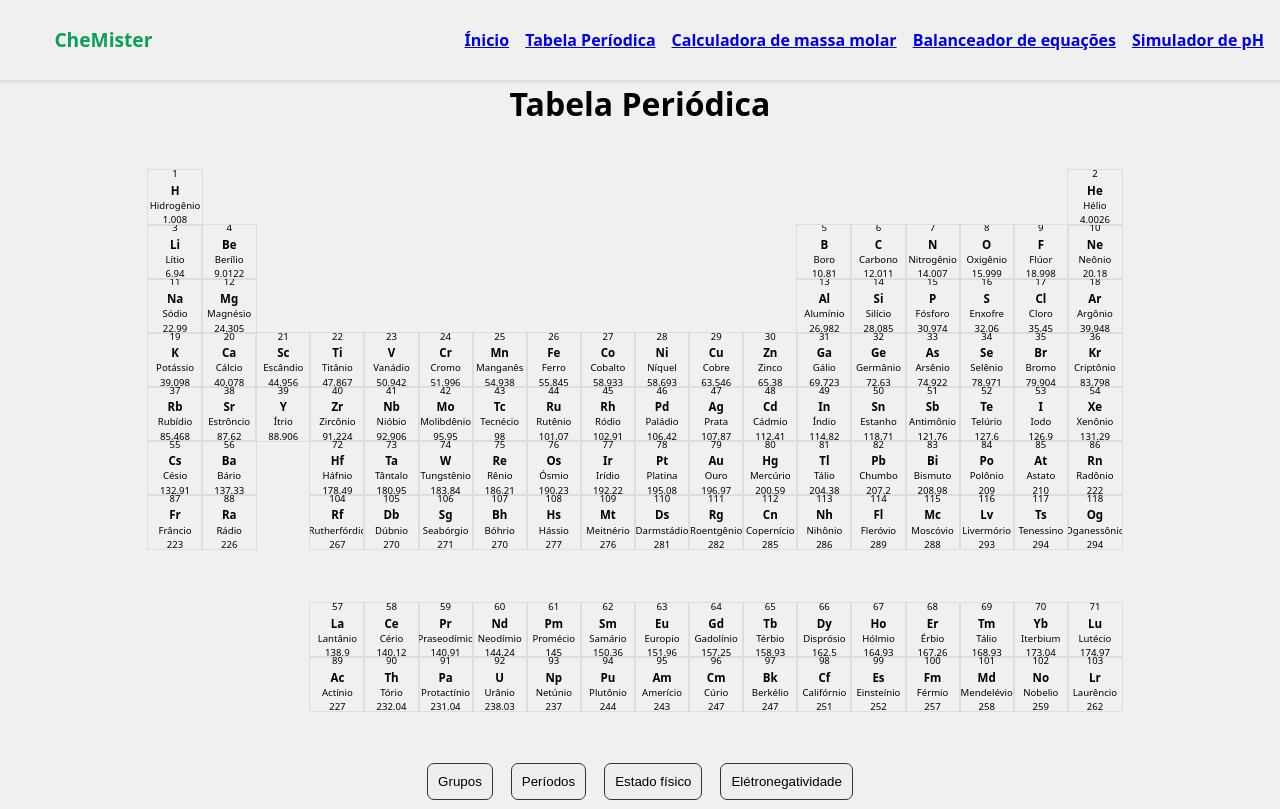
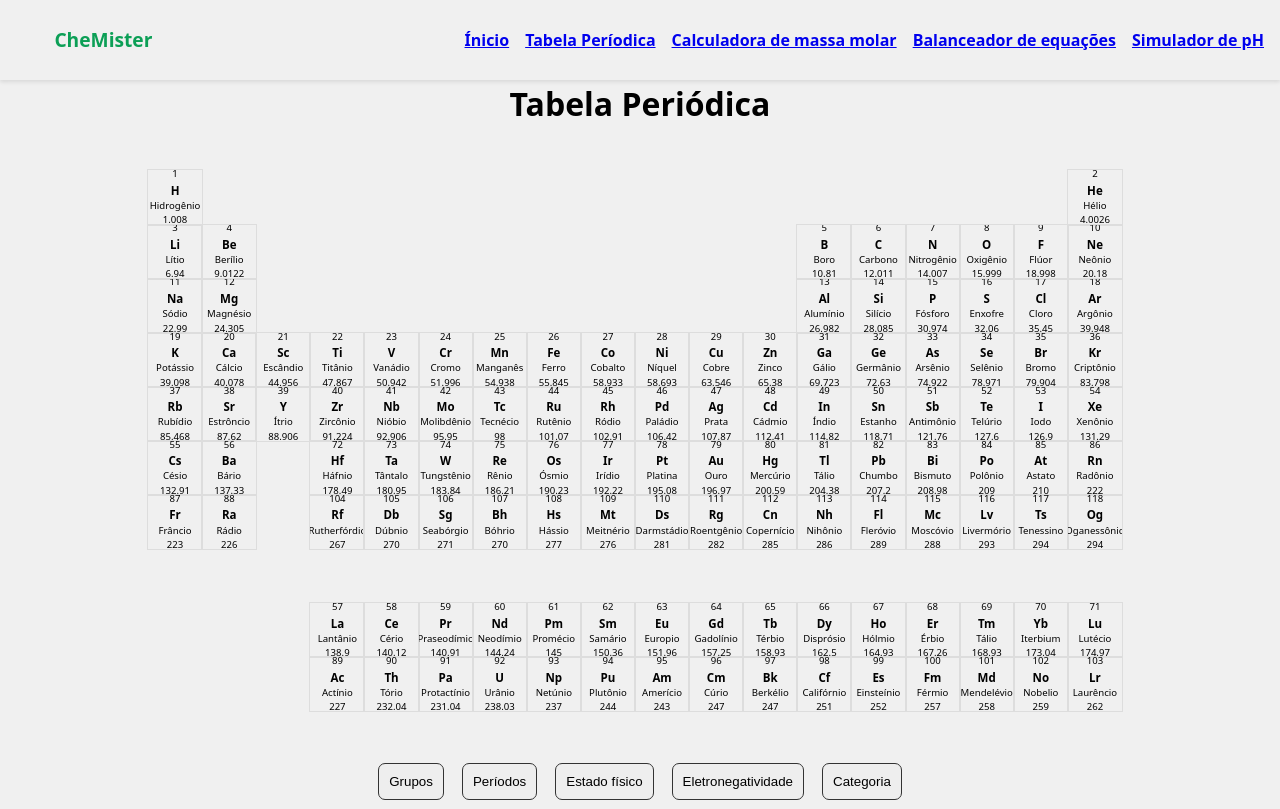
Before and after one commit to Evy8882/CheMister, a React (Vite) app: page /periodic-table in a window 1280 px wide. Built offline with nearby package versions, Linux system fonts and the light colour scheme.

Commit message:
modo para categorias, alteração no elements.json, melhor leitura de código

```diff
--- a/src/data/elements.json
+++ b/src/data/elements.json
@@ -138,7 +138,7 @@
       "atomicMass": 26.982,
       "group": 13,
       "period": 3,
-      "category": "metal",
+      "category": "metal representativo",
       "state": "sólido",
       "electronegativity": 1.61
     },
@@ -336,7 +336,7 @@
       "atomicMass": 69.723,
       "group": 13,
       "period": 4,
-      "category": "metal",
+      "category": "metal representativo",
       "state": "sólido",
       "electronegativity": 1.81
     },
@@ -534,7 +534,7 @@
       "atomicMass": 114.82,
       "group": 13,
       "period": 5,
-      "category": "metal",
+      "category": "metal representativo",
       "state": "sólido",
       "electronegativity": 1.78
     },
@@ -545,7 +545,7 @@
       "atomicMass": 118.71,
       "group": 14,
       "period": 5,
-      "category": "metal",
+      "category": "metal representativo",
       "state": "sólido",
       "electronegativity": 1.96
     },
@@ -622,7 +622,7 @@
       "atomicMass": 138.90,
       "group": 3,
       "period": 6,
-      "category": "metal de transição",
+      "category": "lantanídeo",
       "state": "sólido",
       "electronegativity": 1.10
     },
@@ -633,7 +633,7 @@
       "atomicMass": 140.12,
       "group": 3,
       "period": 6,
-      "category": null,
+      "category": "lantanídeo",
       "state": "sólido",
       "electronegativity": 1.12
     },
@@ -644,7 +644,7 @@
       "atomicMass": 140.91,
       "group": 3,
       "period": 6,
-      "category": null,
+      "category": "lantanídeo",
       "state": "sólido",
       "electronegativity": 1.13
     },
@@ -655,7 +655,7 @@
       "atomicMass": 144.24,
       "group": 3,
       "period": 6,
-      "category": null,
+      "category": "lantanídeo",
       "state": "sólido",
       "electronegativity": 1.14
     },
@@ -666,7 +666,7 @@
       "atomicMass": 145,
       "group": 3,
       "period": 6,
-      "category": null,
+      "category": "lantanídeo",
       "state": "sólido",
       "electronegativity": 1.13
     },
@@ -677,7 +677,7 @@
       "atomicMass": 150.36,
       "group": 3,
       "period": 6,
-      "category": null,
+      "category": "lantanídeo",
       "state": "sólido",
       "electronegativity": 1.17
     },
@@ -688,7 +688,7 @@
       "atomicMass": 151.96,
       "group": 3,
       "period": 6,
-      "category": null,
+      "category": "lantanídeo",
       "state": "sólido",
       "electronegativity": 1.20
     },
@@ -699,7 +699,7 @@
       "atomicMass": 157.25,
       "group": 3,
       "period": 6,
-      "category": null,
+      "category": "lantanídeo",
       "state": "sólido",
       "electronegativity": 1.1
     },
@@ -710,7 +710,7 @@
       "atomicMass": 158.93,
       "group": 3,
       "period": 6,
-      "category": null,
+      "category": "lantanídeo",
       "state": "sólido",
       "electronegativity": 1.2
     },
@@ -721,7 +721,7 @@
       "atomicMass": 162.50,
       "group": 3,
       "period": 6,
-      "category": null,
+      "category": "lantanídeo",
       "state": "sólido",
       "electronegativity": 1.2
     },
@@ -732,7 +732,7 @@
       "atomicMass": 164.93,
       "group": 3,
       "period": 6,
-      "category": null,
+      "category": "lantanídeo",
       "state": "sólido",
       "electronegativity": 1.2
     },
@@ -743,7 +743,7 @@
       "atomicMass": 167.26,
       "group": 3,
       "period": 6,
-      "category": null,
+      "category": "lantanídeo",
       "state": "sólido",
       "electronegativity": 1.2
     },
@@ -754,7 +754,7 @@
       "atomicMass": 168.93,
       "group": 3,
       "period": 6,
-      "category": null,
+      "category": "lantanídeo",
       "state": "sólido",
       "electronegativity": 1.2
     },
@@ -765,7 +765,7 @@
       "atomicMass": 173.04,
       "group": 3,
       "period": 6,
-      "category": null,
+      "category": "lantanídeo",
       "state": "sólido",
       "electronegativity": 1.15
     },
@@ -776,7 +776,7 @@
       "atomicMass": 174.97,
       "group": 3,
       "period": 6,
-      "category": null,
+      "category": "lantanídeo",
       "state": "sólido",
       "electronegativity": 1.25
     },
@@ -853,7 +853,7 @@
       "atomicMass": 195.08,
       "group": 10,
       "period": 6,
-      "category": null,
+      "category": "metal de transição",
       "state": "sólido",
       "electronegativity": 1.9
     },
@@ -864,7 +864,7 @@
       "atomicMass": 196.97,
       "group": 11,
       "period": 6,
-      "category": null,
+      "category": "metal de transição",
       "state": "sólido",
       "electronegativity": 1.7
     },
@@ -875,7 +875,7 @@
       "atomicMass": 200.59,
       "group": 12,
       "period": 6,
-      "category": null,
+      "category": "metal de transição",
       "state": "líquido",
       "electronegativity": 1.8
     },
@@ -886,7 +886,7 @@
       "atomicMass": 204.38,
       "group": 13,
       "period": 6,
-      "category": null,
+      "category": "metal representativo",
       "state": "sólido",
       "electronegativity": 1.8
     },
@@ -897,7 +897,7 @@
       "atomicMass": 207.2,
       "group": 14,
       "period": 6,
-      "category": null,
+      "category": "metal representativo",
       "state": "sólido",
       "electronegativity": 1.7
     },
@@ -908,7 +908,7 @@
       "atomicMass": 208.98,
       "group": 15,
       "period": 6,
-      "category": null,
+      "category": "metal representativo",
       "state": "sólido",
       "electronegativity": 1.8
     },
@@ -919,7 +919,7 @@
       "atomicMass": 209,
       "group": 16,
       "period": 6,
-      "category": null,
+      "category": "semi-metal",
       "state": "sólido",
       "electronegativity": 1.9
     },
@@ -930,7 +930,7 @@
       "atomicMass": 210,
       "group": 17,
       "period": 6,
-      "category": null,
+      "category": "halogênio",
       "state": "sólido",
       "electronegativity": 2.1
     },
@@ -941,7 +941,7 @@
       "atomicMass": 222,
       "group": 18,
       "period": 6,
-      "category": null,
+      "category": "gás nobre",
       "state": "gasoso",
       "electronegativity": null
     },
@@ -974,7 +974,7 @@
       "atomicMass": 227,
       "group": 3,
       "period": 7,
-      "category": null,
+      "category": "actinídeo",
       "state": "sólido",
       "electronegativity": 1.1
     },
@@ -985,7 +985,7 @@
       "atomicMass": 232.04,
       "group": 3,
       "period": 7,
-      "category": null,
+      "category": "actinídeo",
       "state": "sólido",
       "electronegativity": 1.3
     },
@@ -996,7 +996,7 @@
       "atomicMass": 231.04,
       "group": 3,
       "period": 7,
-      "category": null,
+      "category": "actinídeo",
       "state": "sólido",
       "electronegativity": 1.5
     },
@@ -1007,7 +1007,7 @@
       "atomicMass": 238.03,
       "group": 3,
       "period": 7,
-      "category": null,
+      "category": "actinídeo",
       "state": "sólido",
       "electronegativity": 1.7
     },
@@ -1018,7 +1018,7 @@
       "atomicMass": 237,
       "group": 3,
       "period": 7,
-      "category": null,
+      "category": "actinídeo",
       "state": "sólido",
       "electronegativity": 1.36
     },
@@ -1029,7 +1029,7 @@
       "atomicMass": 244,
       "group": 3,
       "period": 7,
-      "category": null,
+      "category": "actinídeo",
       "state": "sólido",
       "electronegativity": 1.3
     },
@@ -1040,7 +1040,7 @@
       "atomicMass": 243,
       "group": 3,
       "period": 7,
-      "category": null,
+      "category": "actinídeo",
       "state": "sólido",
       "electronegativity": 1.3
     },
@@ -1051,7 +1051,7 @@
       "atomicMass": 247,
       "group": 3,
       "period": 7,
-      "category": null,
+      "category": "actinídeo",
       "state": null,
       "electronegativity": 1.3
     },
@@ -1062,7 +1062,7 @@
       "atomicMass": 247,
       "group": 3,
       "period": 7,
-      "category": null,
+      "category": "actinídeo",
       "state": null,
       "electronegativity": 1.3
     },
@@ -1073,7 +1073,7 @@
       "atomicMass": 251,
       "group": 3,
       "period": 7,
-      "category": null,
+      "category": "actinídeo",
       "state": null,
       "electronegativity": 1.3
     },
@@ -1084,7 +1084,7 @@
       "atomicMass": 252,
       "group": 3,
       "period": 7,
-      "category": null,
+      "category": "actinídeo",
       "state": null,
       "electronegativity": 1.3
     },
@@ -1095,7 +1095,7 @@
       "atomicMass": 257,
       "group": 3,
       "period": 7,
-      "category": null,
+      "category": "actinídeo",
       "state": null,
       "electronegativity": 1.3
     },
@@ -1106,7 +1106,7 @@
       "atomicMass": 258,
       "group": 3,
       "period": 7,
-      "category": null,
+      "category": "actinídeo",
       "state": null,
       "electronegativity": 1.3
     },
@@ -1117,7 +1117,7 @@
       "atomicMass": 259,
       "group": 3,
       "period": 7,
-      "category": null,
+      "category": "actinídeo",
       "state": null,
       "electronegativity": 1.3
     },
@@ -1128,7 +1128,7 @@
       "atomicMass": 262,
       "group": 3,
       "period": 7,
-      "category": null,
+      "category": "actinídeo",
       "state": null,
       "electronegativity": 1.2
     },
@@ -1161,7 +1161,7 @@
       "atomicMass": 271,
       "group": 6,
       "period": 7,
-      "category": null,
+      "category": "metal de transição",
       "state": null,
       "electronegativity": null
     },
@@ -1172,7 +1172,7 @@
       "atomicMass": 270,
       "group": 7,
       "period": 7,
-      "category": null,
+      "category": "metal de transição",
       "state": null,
       "electronegativity": null
     },
@@ -1183,7 +1183,7 @@
       "atomicMass": 277,
       "group": 8,
       "period": 7,
-      "category": null,
+      "category": "metal de transição",
       "state": null,
       "electronegativity": null
     },
@@ -1194,7 +1194,7 @@
       "atomicMass": 276,
       "group": 9,
       "period": 7,
-      "category": null,
+      "category": "metal de transição",
       "state": null,
       "electronegativity": null
     },
@@ -1205,7 +1205,7 @@
       "atomicMass": 281,
       "group": 10,
       "period": 7,
-      "category": null,
+      "category": "metal de transição",
       "state": null,
       "electronegativity": null
     },
@@ -1216,7 +1216,7 @@
       "atomicMass": 282,
       "group": 11,
       "period": 7,
-      "category": null,
+      "category": "metal de transição",
       "state": null,
       "electronegativity": null
     },
@@ -1227,7 +1227,7 @@
       "atomicMass": 285,
       "group": 12,
       "period": 7,
-      "category": null,
+      "category": "metal de transição",
       "state": null,
       "electronegativity": null
     },
@@ -1238,7 +1238,7 @@
       "atomicMass": 286,
       "group": 13,
       "period": 7,
-      "category": null,
+      "category": "metal representativo",
       "state": null,
       "electronegativity": null
     },
@@ -1249,7 +1249,7 @@
       "atomicMass": 289,
       "group": 14,
       "period": 7,
-      "category": null,
+      "category": "metal representativo",
       "state": null,
       "electronegativity": null
     },
@@ -1260,7 +1260,7 @@
       "atomicMass": 288,
       "group": 15,
       "period": 7,
-      "category": null,
+      "category": "metal representativo",
       "state": null,
       "electronegativity": null
     },
@@ -1271,7 +1271,7 @@
       "atomicMass": 293,
       "group": 16,
       "period": 7,
-      "category": null,
+      "category": "metal representativo",
       "state": null,
       "electronegativity": null
     },
@@ -1282,7 +1282,7 @@
       "atomicMass": 294,
       "group": 17,
       "period": 7,
-      "category": null,
+      "category": "halogênio",
       "state": null,
       "electronegativity": null
     },
@@ -1293,7 +1293,7 @@
       "atomicMass": 294,
       "group": 18,
       "period": 7,
-      "category": null,
+      "category": "gás nobre",
       "state": null,
       "electronegativity": null
     }
--- a/src/pages/PeriodicTable.tsx
+++ b/src/pages/PeriodicTable.tsx
@@ -10,9 +10,9 @@ type Element = {
   atomicMass: number;
   group: number;
   period: number;
-  category: string | null,
-  state: string | null,
-  electronegativity: number | null
+  category: string | null;
+  state: string | null;
+  electronegativity: number | null;
 };
 
 const colors = [
@@ -55,14 +55,39 @@ const getColor = (element: Element, mode: string): string => {
       return colors[1];
     } else if (element.state === "gasoso") {
       return colors[2];
-    } else {
+    }
     return "#CCCCCC"; // Cor padrão para outros estados
-    }
   } else if (mode === "electronegativity") {
     if (element.electronegativity === null) {
       return "#CCCCCC"; // Cor padrão para elementos sem eletronegatividade
     }
-    return "rgba(255, 0, 0, alpha )".replace("alpha", (element.electronegativity / 4).toString());
+    return "rgba(255, 0, 0, alpha )".replace(
+      "alpha",
+      (element.electronegativity / 4).toString()
+    );
+  } else if (mode === "category") {
+    switch (element.category) {
+      case "não metal":
+        return colors[0];
+      case "metal alcalino":
+        return "#559a66";
+      case "metal alcalino-terroso":
+        return "#FF8a55";
+      case "semi-metal":
+        return "#FFD522";
+      case "metal de transição":
+        return "#FF8C00";
+      case "metal representativo":
+        return "#FF4500";
+      case "halogênio":
+        return colors[1];
+      case "gás nobre":
+        return colors[2];
+      case "lantanídeo":
+        return colors[3];
+      case "actinídeo":
+        return colors[4];
+    }
   }
   return "";
 };
@@ -98,10 +123,10 @@ function PeriodicTable() {
                 }
                 return element.period;
               })(),
-              backgroundColor: getColor(element, mode)
+              backgroundColor: getColor(element, mode),
             }}
             className="element"
-            onClick={()=>{
+            onClick={() => {
               setSelected(element);
             }}
           >
@@ -111,9 +136,16 @@ function PeriodicTable() {
             <div className="atomic-mass">{element.atomicMass}</div>
           </div>
         ))}
-        <div className="element" style={{ gridColumn: 1, gridRow: 8, opacity: 0, cursor: "default" }}>
-        </div>
-        {<GetSelected selected={selected} color={selected == null ? "" : getColor(selected, mode)} />}
+        <div
+          className="element"
+          style={{ gridColumn: 1, gridRow: 8, opacity: 0, cursor: "default" }}
+        ></div>
+        {
+          <GetSelected
+            selected={selected}
+            color={selected == null ? "" : getColor(selected, mode)}
+          />
+        }
       </div>
       <div className="modes-container">
         <button
@@ -141,12 +173,22 @@ function PeriodicTable() {
           Estado físico
         </button>
         <button
-          className={"mode-btn" + (mode === "electronegativity" ? " active" : "")}
+          className={
+            "mode-btn" + (mode === "electronegativity" ? " active" : "")
+          }
           onClick={() => {
             setMode("electronegativity");
           }}
         >
-          Elétronegatividade
+          Eletronegatividade
+        </button>
+        <button
+          className={"mode-btn" + (mode === "category" ? " active" : "")}
+          onClick={() => {
+            setMode("category");
+          }}
+        >
+          Categoria
         </button>
       </div>
     </div>
```
Lines whose indentation alone changed are shown as unchanged.
